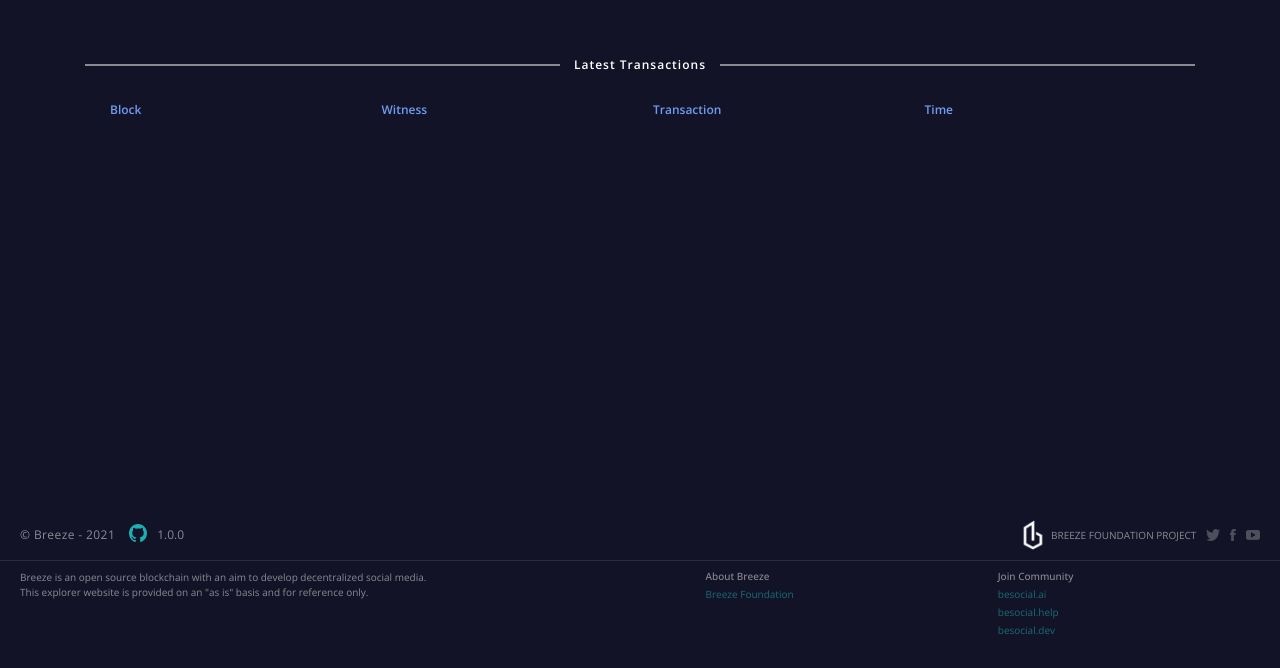
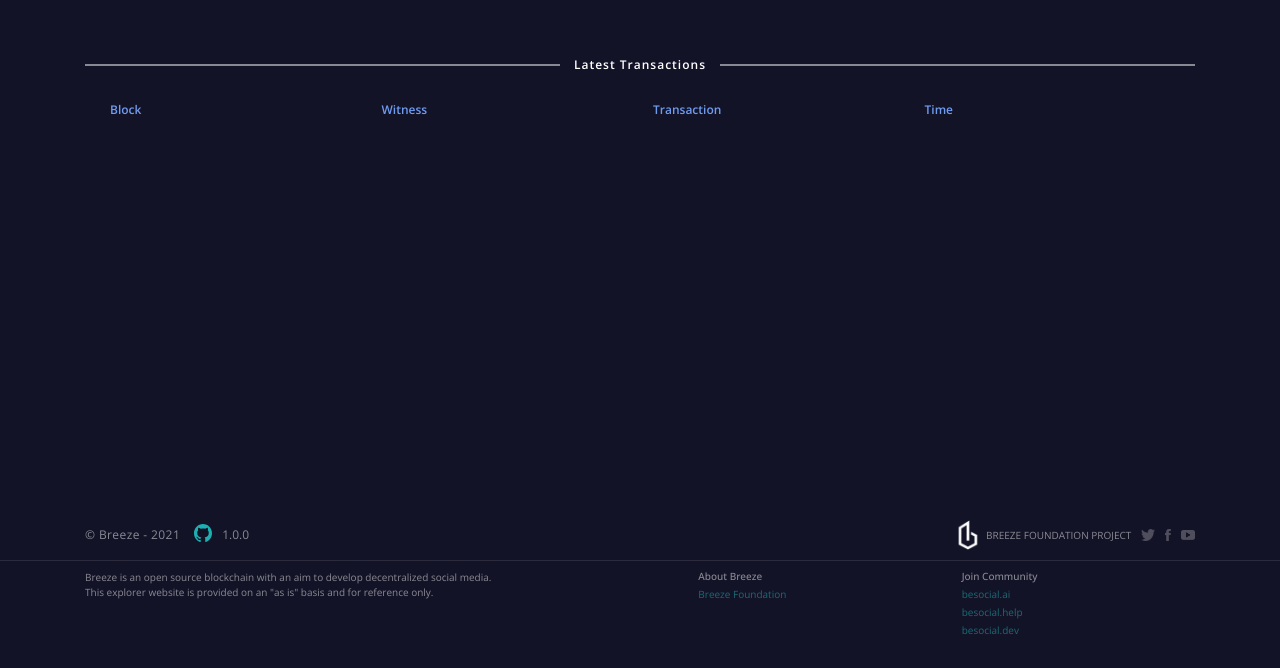
Before and after one commit to AngelDev727/explorer-1, a website with bundled scripts: page public/index.html in a window 1280 px wide. Shown: the part 1285-1953 px from the top of the page. Built offline with nearby package versions, Linux system fonts and the light colour scheme; no server answers.

```diff
--- a/public/styles.css
+++ b/public/styles.css
@@ -443,7 +443,6 @@
 .footer-content-top-box,
 .footer-content-bottom-box {
 	max-width: 100%;
-	padding: 0 20px;
 	margin-left: auto;
 	margin-right: auto;
 }
@@ -490,6 +489,13 @@
 .footer-widget p {
 	color: rgba(255, 255, 255, 0.5);
 	margin: 0;
+}
+.top-flex-wrapper,
+.ft-bottom-g-wrapper {
+	max-width: 1140px;
+	padding: 0 15px;
+	margin-left: auto;
+	margin-right: auto;
 }
 /* footer css end */
 
```
